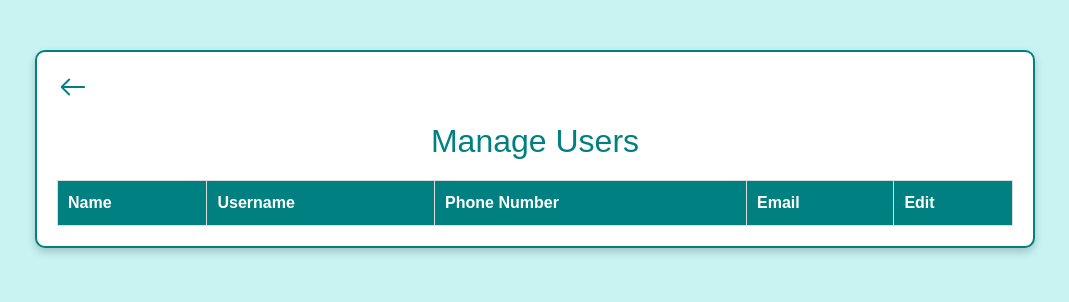
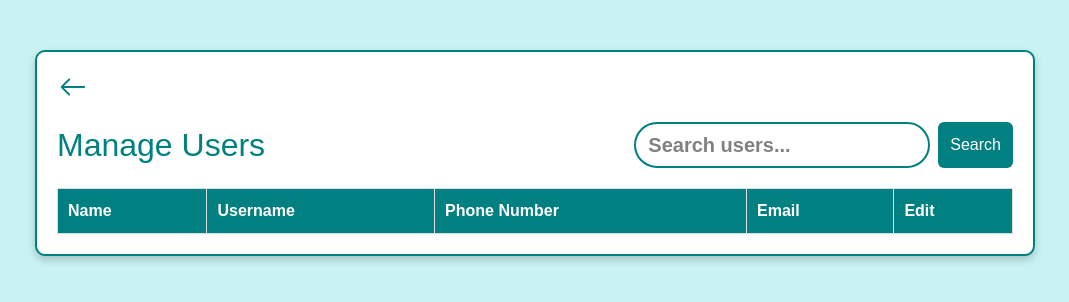
Before and after one commit to armuka13/ByteBank-Online-Banking-website-, a PHP site: page /manageUsers.php in a window 1280 px wide. Shown: the top 302 px of the page, without its empty margins (105-1174 px from the left). Run offline with PHP 8.4, Linux system fonts and the light colour scheme; tables that the repository leaves empty or names only in its code hold one stand-in row (values such as "Sample post"); lists and menus that the app fills with data are empty.

Commit message:
added search bar

```diff
--- a/manageUsers.php
+++ b/manageUsers.php
@@ -2,6 +2,18 @@
 session_start();
 require_once 'config.php';
 
+$search = $_GET['search'] ?? '';
+
+if ($search) {
+    $stmt = $conn->prepare("SELECT * FROM users WHERE role = 'user' AND (name LIKE ? OR lastName LIKE ? OR username LIKE ? OR email LIKE ?)");
+    $likeSearch = "%$search%";
+    $stmt->bind_param("ssss", $likeSearch, $likeSearch, $likeSearch, $likeSearch);
+    $stmt->execute();
+    $users = $stmt->get_result();
+} else {
+    // Fetch all users if no search is applied
+    $users = $conn->query("SELECT * FROM users WHERE role = 'user'");
+}
 ?>
 <!DOCTYPE html>
 <html>
@@ -71,19 +83,31 @@ require_once 'config.php';
         table tr:hover {
             background-color: #ddd;
         }
+
+        .search_button{
+            background-color: teal;
+            color: white;
+            border: none;
+        }
     </style>
 </head>
 <body>
     <div class="container">
         <!-- Back Button -->
-        <a href="managerDashboard.php" class="back-button">
+        <a href="managerDashboard.php" class="back-button" style="width: 100px;">
             <svg xmlns="http://www.w3.org/2000/svg" width="30" fill="currentColor" class="bi bi-arrow-left" viewBox="0 0 16 16">
                 <path fill-rule="evenodd" d="M15 8a.5.5 0 0 1-.5.5H3.707l3.147 3.146a.5.5 0 0 1-.708.708l-4-4a.5.5 0 0 1 0-.708l4-4a.5.5 0 0 1 .708.708L3.707 7.5H14.5A.5.5 0 0 1 15 8z"/>
             </svg>
         </a>
 
         <!-- Table -->
-        <h2 style="color: teal; text-align: center;">Manage Users</h2>
+        <div class="d-flex justify-content-between align-items-center mb-3">
+            <h2 style="color: teal; margin: 0;">Manage Users</h2>
+            <form class="d-flex" method="GET" action="">
+                <input class="form-control me-2 search_class form-input" type="search" name="search" placeholder="Search users..." aria-label="Search" value="<?php echo htmlspecialchars($search); ?>">
+                <button class="btn btn-outline-success search_button" type="submit">Search</button>
+            </form>
+        </div>
         <table>
             <thead>
                 <tr>
@@ -96,8 +120,9 @@ require_once 'config.php';
             </thead>
             <tbody>
                 <?php
-                    $users = $conn->query("SELECT * FROM users WHERE role = 'user'");
-                    foreach($users as $user) {
+                    // If there's a search, fetch the results from the prepared statement
+                    if ($search) {
+                        while ($user = $users->fetch_assoc()) {
                             echo "<tr onclick=\"window.location.href='userAccountsFromManager.php?user_id=" . $user['id'] . "'\">";
                             echo "<td>" . ($user['name']) . " " . ($user['lastName']) . "</td>";
                             echo "<td>" . ($user['username']) . "</td>";
@@ -106,8 +131,19 @@ require_once 'config.php';
                             echo "<td class='add'><a href='editUser.php?user_id=" . $user['id'] . "'><i class='bi bi-pencil-square' style='color: teal;'></i></a></td>";
                             echo "</tr>";
                         }
+                    } else {
+                        // If no search, fetch all users
+                        foreach ($users as $user) {
+                            echo "<tr onclick=\"window.location.href='userAccountsFromManager.php?user_id=" . $user['id'] . "'\">";
+                            echo "<td>" . ($user['name']) . " " . ($user['lastName']) . "</td>";
+                            echo "<td>" . ($user['username']) . "</td>";
+                            echo "<td>" . ($user['phoneNumber']) . "</td>";
+                            echo "<td>" . ($user['email']) . "</td>";
+                            echo "<td class='add'><a href='editUser.php?user_id=" . $user['id'] . "'><i class='bi bi-pencil-square' style='color: teal;'></i></a></td>";
+                            echo "</tr>";
+                        }
+                    }
                 ?>
-
             </tbody>
         </table>
     </div>
```
Lines whose indentation alone changed are shown as unchanged.
